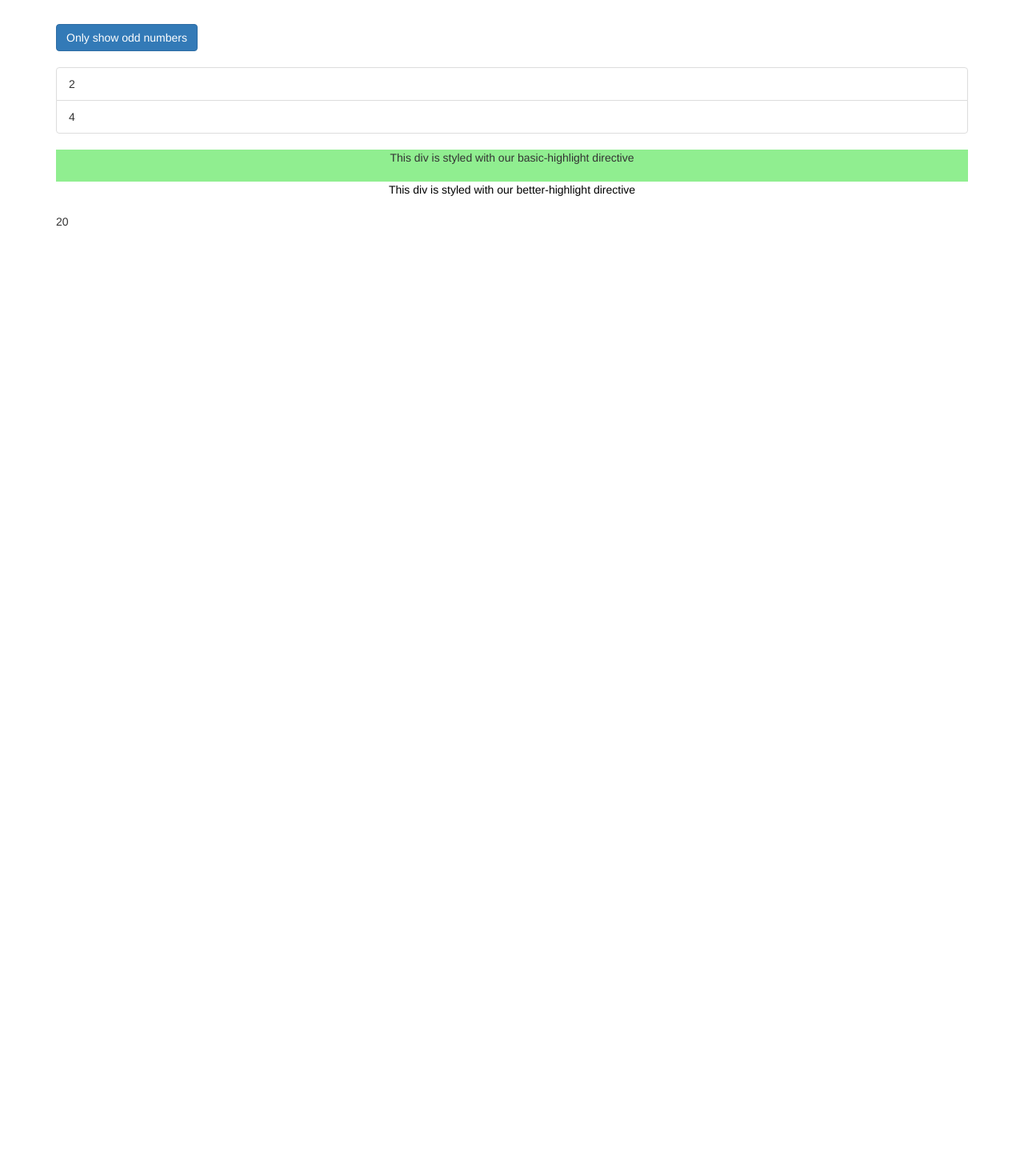
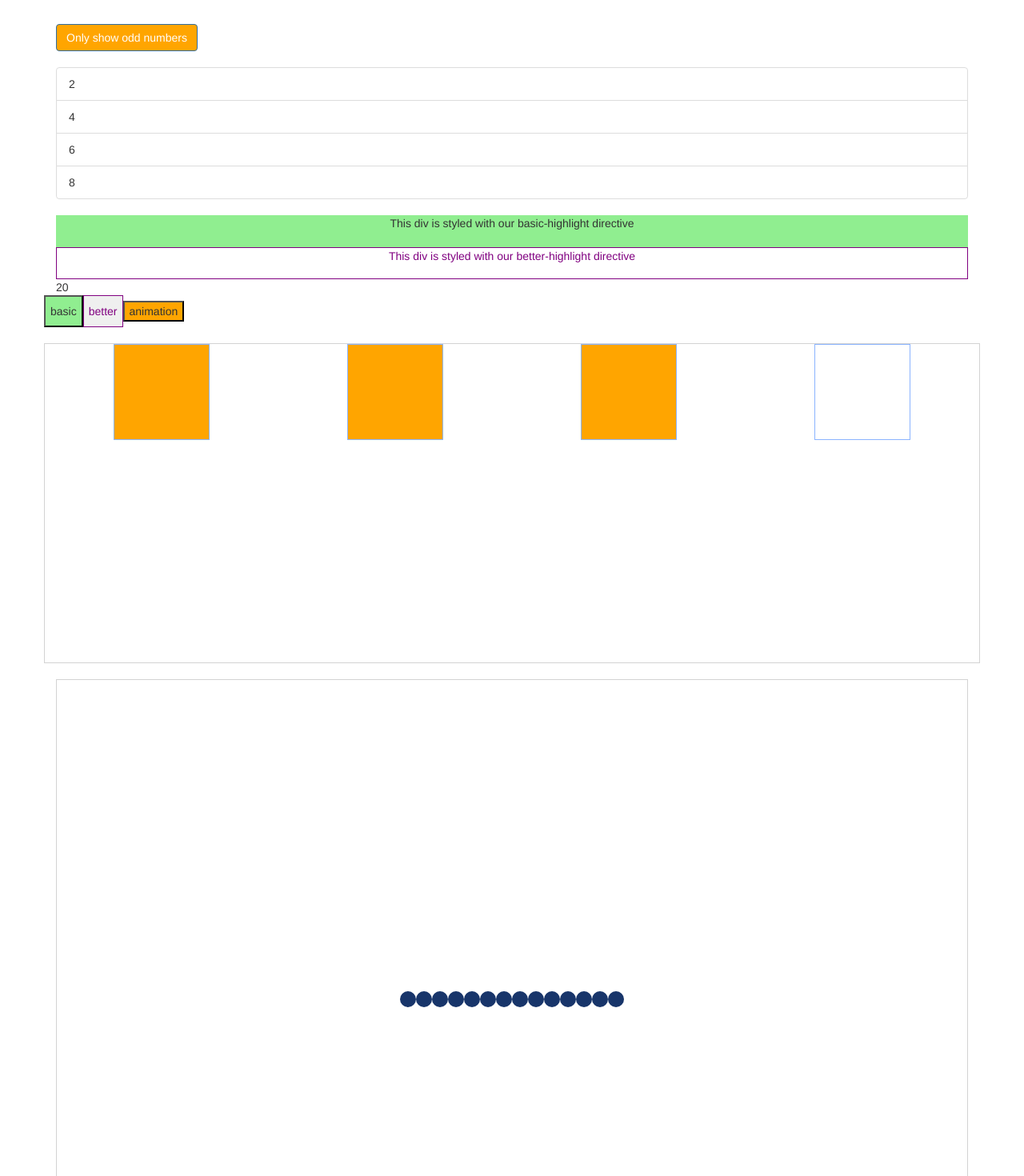
Before and after one commit to mrChernicharo/directives-start, an Angular app: page / in a window 1280 px wide. Shown: the top 1470 px of the page at 80% size. Before the commit the page ends 800 px from the top, so only its background shows below. Built offline with nearby package versions, Linux system fonts and the light colour scheme.

Commit message:
brincando com diretivas

```diff
--- /dev/null
+++ b/src/app/app-animation/app-animation.directive.ts
@@ -0,0 +1,56 @@
+import {
+  Directive,
+  ElementRef,
+  HostBinding,
+  HostListener,
+  OnInit,
+  Renderer2,
+} from "@angular/core";
+
+@Directive({
+  selector: "[appAppAnimation]",
+})
+export class AppAnimationDirective implements OnInit {
+  @HostBinding("style.background") background: string;
+  @HostBinding("style.transform") scale: string;
+  @HostBinding("style.transition") transition: string;
+  initialBG: string;
+
+  constructor(private elRef: ElementRef, private renderer: Renderer2) {}
+
+  ngOnInit() {
+    this.initialBG = "orange";
+    this.background = this.initialBG;
+  }
+
+  @HostListener("mouseover") mouseover(event: Event) {
+    console.log(event);
+    this.background = this.pickRandomColor();
+    this.scale = "scale(1.2, 1.2)";
+    this.transition = "0.2s";
+  }
+
+  @HostListener("mouseleave") mouseleave(event: Event) {
+    this.background = this.initialBG;
+    this.scale = "scale(1.0, 1.0)";
+  }
+
+  pickRandomColor(): string {
+    let color = "";
+    switch (Math.floor(Math.random() * 4)) {
+      case 0:
+        color = "lightblue";
+        break;
+      case 1:
+        color = "lightgray";
+        break;
+      case 2:
+        color = "lightgreen";
+        break;
+      case 3:
+        color = "lightcoral";
+        break;
+    }
+    return color;
+  }
+}
--- a/src/app/app.component.css
+++ b/src/app/app.component.css
@@ -4,3 +4,32 @@
 div [appBetterHighlight], [appBasicHighlight] {
   cursor: default;
 }
+.canvas{
+  border: 1px solid lightgray;
+  margin: 20px 0;
+  width: 100%;
+  height: 400px;
+  display: flex;
+  justify-content: space-around;
+}
+
+.canvas2{
+  border: 1px solid lightgray;
+  height: 800px;
+  display: flex;
+  align-items: center;
+  justify-content: center;
+}
+
+.sq{
+  width: 120px;
+  height: 120px;
+  border: 1px solid rgb(139, 180, 255);
+
+}
+
+.circle{
+  width: 20px;
+  height: 20px;
+  border-radius: 50%;
+}
--- a/src/app/app.component.html
+++ b/src/app/app.component.html
@@ -2,12 +2,15 @@
   <div class="row">
     <div class="col-xs-12">
       <button
+        appAppAnimation
         class="btn btn-primary"
-        (click)="onlyOdd = !onlyOdd">Only show odd numbers</button>
-      <br><br>
+        (click)="onlyOdd = !onlyOdd"
+      >
+        Only show odd numbers
+      </button>
+      <br /><br />
 
       <ul class="list-group">
-
         <!-- <div *ngIf="onlyOdd">
           <li class="list-group-item"
             *ngFor="let number of oddNumbers">
@@ -16,8 +19,7 @@
         </div> -->
 
         <div *unless="!onlyOdd">
-          <li class="list-group-item"
-            *ngFor="let number of oddNumbers">
+          <li class="list-group-item" *ngFor="let number of oddNumbers">
             {{ number }}
           </li>
         </div>
@@ -30,12 +32,10 @@
         </div> -->
 
         <ng-template [ngIf]="!onlyOdd">
-          <li class="list-group-item"
-            *ngFor="let number of evenNumbers">
+          <li class="list-group-item" *ngFor="let number of evenNumbers">
             {{ number }}
           </li>
         </ng-template>
-
       </ul>
       <div appBasicHighlight>
         This div is styled with our basic-highlight directive
@@ -50,5 +50,23 @@
         <div *ngSwitchDefault>20</div>
       </div>
     </div>
+
+    <button appBasicHighlight>basic</button>
+    <button appBetterHighlight>better</button>
+    <button appAppAnimation>animation</button>
+
+    <div class="canvas">
+      <div appAppAnimation class="sq"></div>
+      <div class="sq" appAppAnimation></div>
+      <div class="sq" appAppAnimation></div>
+      <div class="sq"></div>
+    </div>
+  </div>
+  <div class="canvas2">
+    <div
+      *ngFor="let i of [1, 1, 1, 1, 1, 1, 1, 1, 1, 1, 1, 1, 1, 1]"
+      class="circle"
+      appParticles
+    ></div>
   </div>
 </div>
--- a/src/app/app.component.ts
+++ b/src/app/app.component.ts
@@ -6,9 +6,9 @@ import { Component } from '@angular/core';
   styleUrls: ['./app.component.css']
 })
 export class AppComponent {
-  numbers = [1, 2, 3, 4, 5];
-  oddNumbers = [1, 3, 5];
-  evenNumbers = [2, 4];
+  numbers = [1, 2, 3, 4, 5, 6, 7, 8];
+  oddNumbers = [1, 3, 5, 7];
+  evenNumbers = [2, 4, 6, 8];
   onlyOdd = false;
   value = 16;
 }
--- a/src/app/better-highlight/better-highlight.directive.ts
+++ b/src/app/better-highlight/better-highlight.directive.ts
@@ -4,21 +4,24 @@ import { Directive, Renderer2, OnInit, ElementRef, HostListener, HostBinding } f
   selector: '[appBetterHighlight]'
 })
 export class BetterHighlightDirective implements OnInit {
-  @HostBinding('style.color') textColor: string = 'black';
+  @HostBinding('style.color') textColor: string = 'purple';
 
   constructor(private elRef: ElementRef, private renderer: Renderer2) { }
 
   ngOnInit() {
     this.renderer.setStyle(this.elRef.nativeElement,'height', '40px')
     this.renderer.setStyle(this.elRef.nativeElement,'textAlign', 'center')
+    this.renderer.setStyle(this.elRef.nativeElement,'border', `1px solid ${this.textColor}`)
   }
 
   @HostListener('mouseenter') mouseover(eventData: Event) {
     this.textColor = 'white'
+    this.renderer.setStyle(this.elRef.nativeElement,'border', '1px solid')
     this.renderer.setStyle(this.elRef.nativeElement,'backgroundColor', 'lightcoral')
   }
   @HostListener('mouseleave') mouseleave(eventData: Event) {
     this.textColor = 'black'
+    this.renderer.setStyle(this.elRef.nativeElement,'border', '1px solid')
     this.renderer.setStyle(this.elRef.nativeElement,'backgroundColor', 'transparent')
 
   }
--- /dev/null
+++ b/src/app/particles/particles.directive.ts
@@ -0,0 +1,89 @@
+import {
+  Directive,
+  ElementRef,
+  HostBinding,
+  HostListener,
+  Input,
+  OnInit,
+  Renderer2,
+} from "@angular/core";
+
+@Directive({
+  selector: "[appParticles]",
+})
+export class ParticlesDirective implements OnInit {
+  R = 24;
+  G = 53;
+  B = 106;
+
+  finalR = 139;
+  finalG = 180;
+  finalB = 255;
+
+  initialBG: string = `rgb(${this.R},${this.G},${this.B})`;
+  finalBG: string = `rgb(${this.finalR},${this.finalG},${this.finalB})`;
+
+  @HostBinding("style.background") background: string;
+  @HostBinding("style.transform") scale: string;
+  @HostBinding("style.transition") transition: string;
+  @HostBinding("style.opacity") opacity: string;
+  @HostBinding("style.marginTop") marginTop: string;
+  @HostBinding("style.bottom") bottom: string;
+  @HostBinding("style.marginLeft") marginLeft: string;
+  @HostBinding("style.right") right: string;
+
+  duration: number;
+  deltaX: number;
+  deltaY: number;
+
+  // @Input() size: "small" | "medium" | "large";
+
+  constructor(private elRef: ElementRef, private renderer: Renderer2) {}
+
+  ngOnInit() {
+    this.background = this.initialBG;
+
+    // this.renderer.setStyle(this.elRef.nativeElement, "position", "absolute");
+    this.transition = this.setDuration();
+  }
+
+  @HostListener("click") click(event: Event) {
+    console.log(event);
+    this.startAnimation();
+  }
+
+  startAnimation() {
+    this.marginTop = this.getY();
+    this.marginLeft = this.getX();
+
+    setTimeout(() => {
+      // this.marginTop = this.marginTop.substr(1);
+      // this.marginLeft = this.marginLeft.substr(1);
+    }, this.duration);
+    // this.background = this.finalBG;
+  }
+
+  getX() {
+    return `-${Math.floor(Math.random() * 100) + 100}px`;
+  }
+  getY() {
+    return `-${Math.floor(Math.random() * 600) + 300}px`;
+  }
+  setDuration() {
+    const duration = (Math.floor(Math.random() * 3) + 3) * 1000;
+
+    return `${duration + 1000}ms`;
+  }
+
+  // * this.getSize(this.size);
+  // getSize(size) {
+  //   switch (size) {
+  //     case "small":
+  //       return 10;
+  //     case "medium":
+  //       return 20;
+  //     case "large":
+  //       return 30;
+  //   }
+  // }
+}
```
Also changed, not shown: src/app/app.module.ts (+15 -14 lines).
